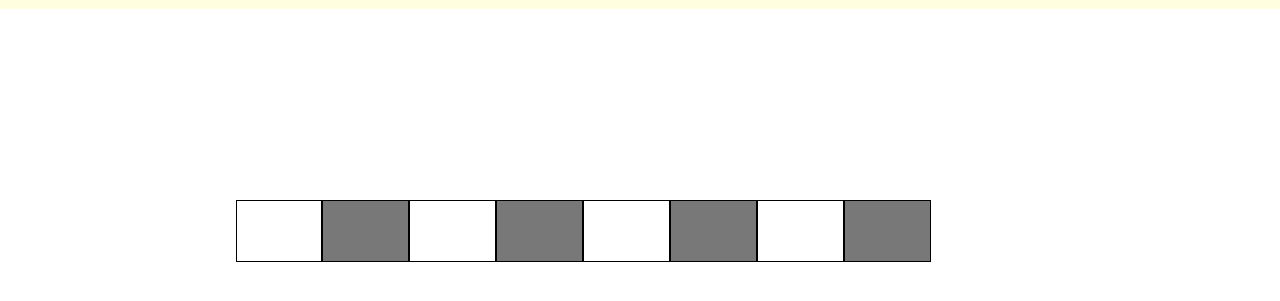
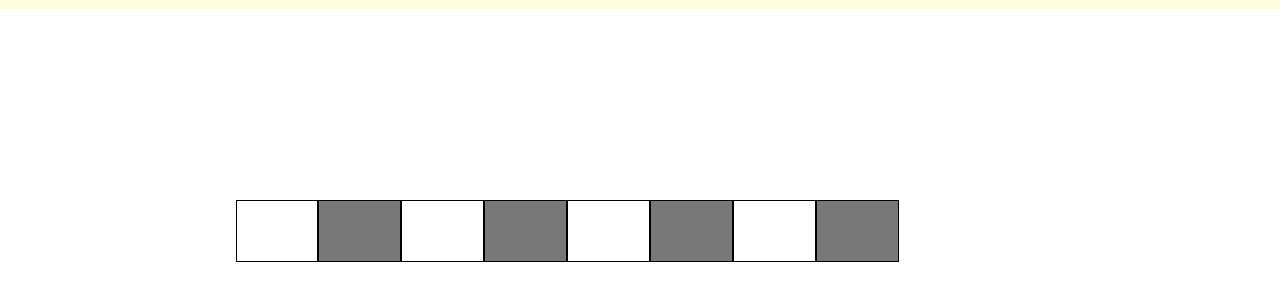
Before and after one commit to wichkraft/PROG109, a plain HTML site: page chess/chessboard.html in a window 1280 px wide. Shown: the part 53-354 px from the top of the page. Drawn offline with Linux system fonts and the light colour scheme; a web font is replaced by a local one.

Commit message:
back to 10%

```diff
--- a/chess/style.css
+++ b/chess/style.css
@@ -30,7 +30,7 @@
 
 .white{
     border: 1px solid black;
-    width: 10.5%;
+    width: 10%;
     height: 60px;
     background-color:white;
     float:left;
@@ -38,7 +38,7 @@
 
 .black{
     border: 1px solid black;
-    width: 10.5%;
+    width: 10%;
     height: 60px;
     background-color:#787878;
     float:left;
```
